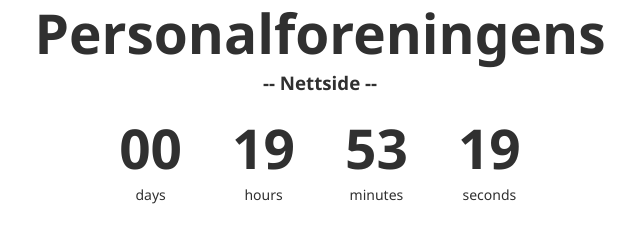
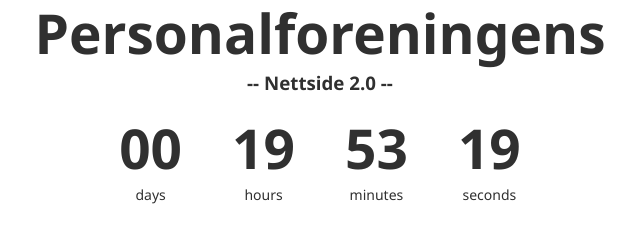
Before and after one commit to eivindsimonsen/pf-countdown, a website: page index.html in a window 1280 px wide. Shown: the part 318-558 px from the top of the page, 320-960 px from the left. Drawn offline with Linux system fonts and the light colour scheme.

Commit message:
Update index.html

```diff
--- a/index.html
+++ b/index.html
@@ -11,7 +11,7 @@
     <section>
       <h2>-- Nedtelling til --</h2>
       <h1>Personalforeningens</h1>
-      <h3>-- Nettside --</h3>
+      <h3>-- Nettside 2.0 --</h3>
       <ul>
         <li>
           <h1 id="day-box">5</h1>
```
